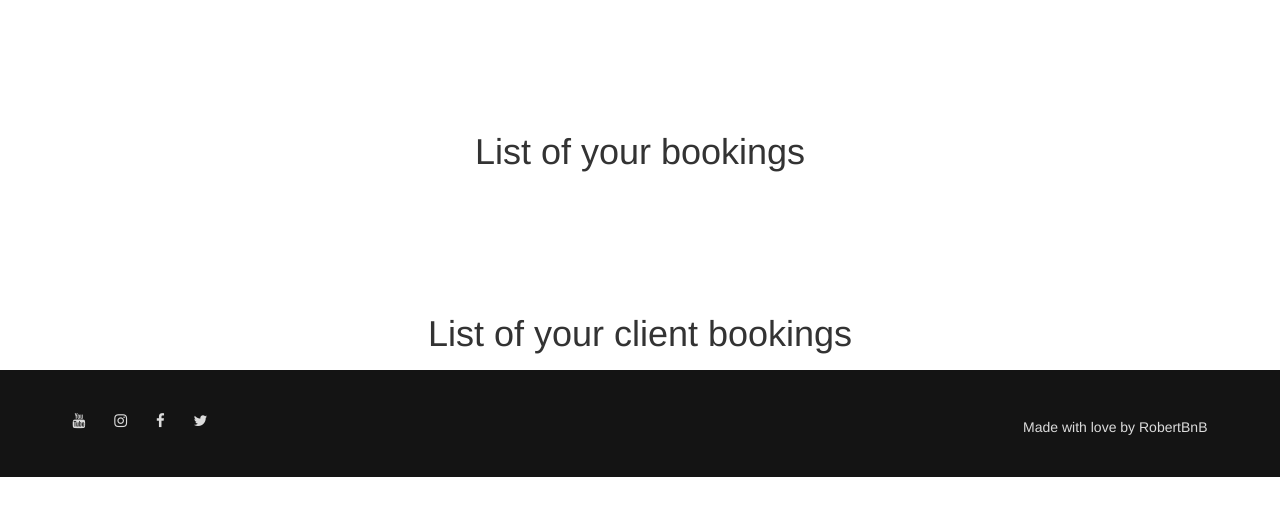
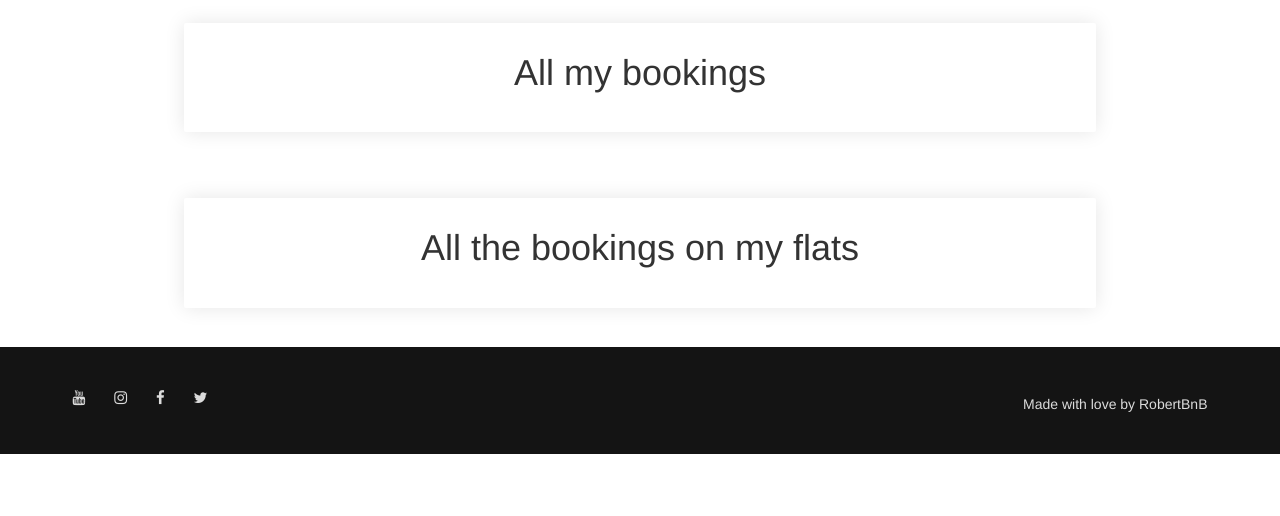
Before and after one commit to mariongj/tamadi, a Rails app: page /bookings in a window 1280 px wide. Shown: the part 73-589 px from the top of the page. Run offline with Rails 7, Linux system fonts and the light colour scheme; a user stored in the database is signed in; grey boxes labelled with a size stand in for pictures from a placeholder-image service; style sheets or scripts are compiled from the project's sources; parts of the project's set-up code (start-up, migrations or seed data) failed here and were passed over; some libraries are stand-ins or nearby versions.

Commit message:
all bookings done, and css + card

```diff
--- a/app/assets/stylesheets/layout/_base.scss
+++ b/app/assets/stylesheets/layout/_base.scss
@@ -4,3 +4,13 @@
  * Before writing in this file, look if there is not
  * already a Bootstrap SCSS variable that does the same job
  * ------------------------------------- */
+
+  .white_card {
+ text-align: center;
+ margin: 2% 10%;
+ padding: 10px;
+ background-color: #FFFFFF ;
+ border-radius: 2px;
+ border-width: thin;
+ box-shadow: 0 0 20px #E6E6E6 ;
+}
--- /dev/null
+++ b/app/assets/stylesheets/pages/_booking.scss
@@ -0,0 +1,3 @@
+.shadow-table:hover {
+  background-color: #D3D3D3 !important;
+}
--- a/app/assets/stylesheets/pages/_index.scss
+++ b/app/assets/stylesheets/pages/_index.scss
@@ -1 +1,2 @@
 @import "home";
+@import "booking";
--- a/app/controllers/bookings_controller.rb
+++ b/app/controllers/bookings_controller.rb
@@ -1,5 +1,6 @@
 class BookingsController < ApplicationController
-before_action :set_booking, only: [ :destroy ]
+before_action :set_booking, only: [ :destroy, :update ]
+
   def index
     @bookings = current_user.bookings
     @my_flats = current_user.flats
@@ -12,8 +13,7 @@ before_action :set_booking, only: [ :destroy ]
 
   def new
     @booking = Booking.new
-     @flat = Flat.find(params[:flat_id])
-
+    @flat = Flat.find(params[:flat_id])
   end
 
   def create
@@ -27,6 +27,17 @@ before_action :set_booking, only: [ :destroy ]
     else
       render 'flats/show'
     end
+  end
+
+  def update
+
+    if params[:accept]
+      # Accepter le booking dans la bdd donc changer le statut
+      @booking.update(status: 'confirmed')
+    elsif
+      @booking.update(status: 'refused')
+    end
+    redirect_to :back
   end
 
   def destroy
--- a/app/views/bookings/index.html.erb
+++ b/app/views/bookings/index.html.erb
@@ -1,28 +1,46 @@
 
-<div class="index_booking"><div class="padded">
-  <h1 class="text-center">List of your bookings</h1>
-    <ul class ="list">
+
+    <div class="container ">
+      <div class= "white_card ">
+      <h1>All my bookings </h1>
+        <table class="bookings table table-striped">
           <% @bookings.each do |booking| %>
-        <li>
-          <p><%= booking.flat.title %></p>
-            <%= link_to booking_path(booking),
+            <tbody>
+              <tr class="shadow-table">
+                <td ><%= link_to booking.flat.title, flat_path(booking.flat)%></td>
+                <td ><%= booking.start_date%> au <%= booking.end_date %></td>
+                <td><%= booking.nb_travelers%></td>
+                <td><%= booking.status %></td>
+                <td>  <%= link_to booking_path(booking),
                       method: :delete,
                       data: { confirm: "Are you sure?" } do %>
                     <i class="fa fa-trash-o"></i> Delete this booking
                   <% end %>
-
-        </li>
+              </td>
               <% end %>
-    </ul>
+              </tr>
+          </tbody>
+        </table>
      </div>
-
-<div class="index_booking">
-<h1 class="text-center">List of your client bookings </h1>
- <ul class ="list">
-      <% @bookings_client.each do |booking| %>
-        <li>
-          <p><%= booking.flat.title %></p>
-        </li>
+  </div>
+  <br>
+    <div class="container">
+     <div class= "white_card">
+      <h1>All the bookings on my flats  </h1>
+        <table class="bookings table">
+          <% @bookings.each do |booking| %>
+            <tbody>
+              <tr class="shadow-table">
+                <td ><%= link_to booking.flat.title, flat_path(booking.flat)%></td>
+                <td ><%= booking.start_date%> au <%= booking.end_date %></td>
+                <td><%= booking.nb_travelers%></td>
+                <td><%= booking.status %></td>
+                <td>  <%= button_to "Accept", { action: "update", id: booking.id }, method:   :put, params: { accept: true } %>
+                      <%= button_to "Refuse", { action: "update", id: booking.id }, method: :put, params: { accept: false } %>
+                </td>
               <% end %>
-    </ul>
+            </tr>
+          </tbody>
+        </table>
     </div>
+  </div>
--- a/config/routes.rb
+++ b/config/routes.rb
@@ -10,5 +10,5 @@ Rails.application.routes.draw do
     resources :bookings, only: [:create]
   end
 
-  resources :bookings, only: [:index, :destroy]
+  resources :bookings, only: [:index, :destroy, :update]
 end
```
Also changed, not shown: app/views/flats/index.html.erb (+9 -9 lines), app/views/flats/my_flats.html.erb (+10 -0 lines). Lines whose indentation alone changed are shown as unchanged.
